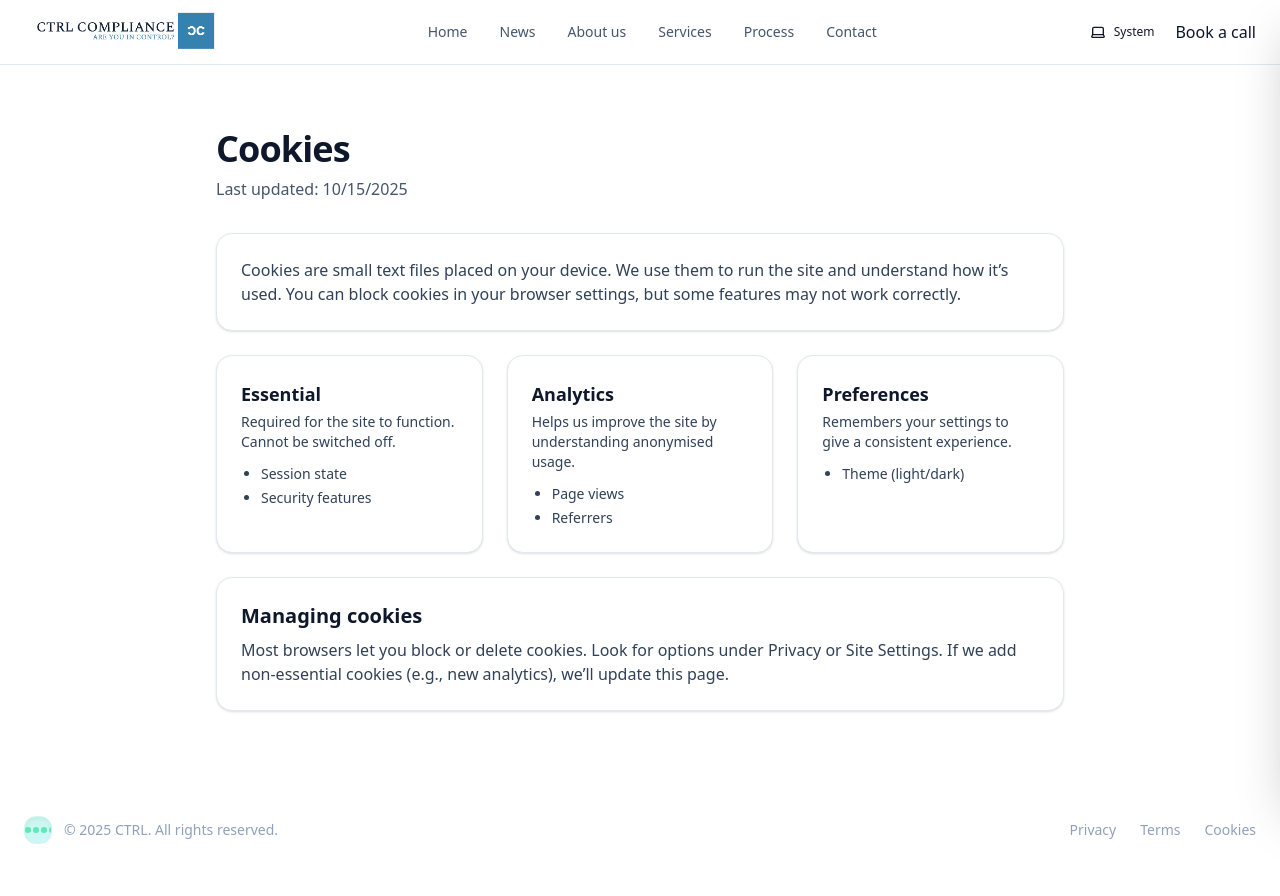
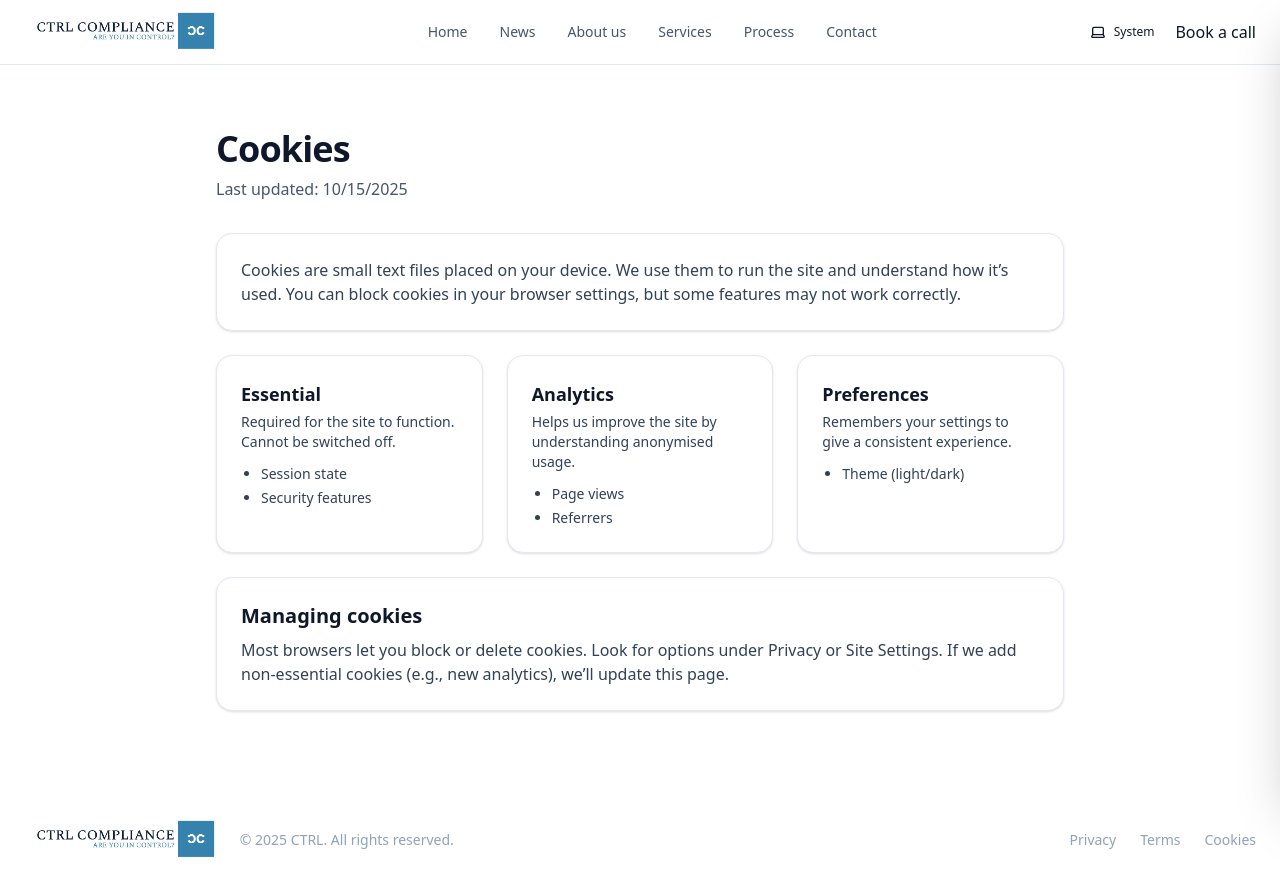
Before and after one commit to george-g-93/CTRL-Frontend, a React (Vite) app: page /cookies in a window 1280 px wide. Shown: the top 896 px of the page. Built offline with nearby package versions, Linux system fonts and the light colour scheme.

Commit message:
Added logo to footer

```diff
--- a/src/components/Footer.jsx
+++ b/src/components/Footer.jsx
@@ -1,12 +1,13 @@
 import CTRLMark from "./CTRLMark.jsx";
 import { Link } from "react-router-dom";
+import Logo from "./Logo.jsx";
 
 export default function Footer() {
     return (
         <footer className="border-t border-white/10">
             <div className="mx-auto max-w-7xl px-6 py-10 flex flex-col sm:flex-row items-center justify-between gap-6">
                 <div className="flex items-center gap-3">
-                    <CTRLMark small />
+                    <Logo className="h-12" alt="CTRL Compliance" />
                     <div className="text-sm text-slate-400">
                         © {new Date().getFullYear()} CTRL. All rights reserved.
                     </div>
```
